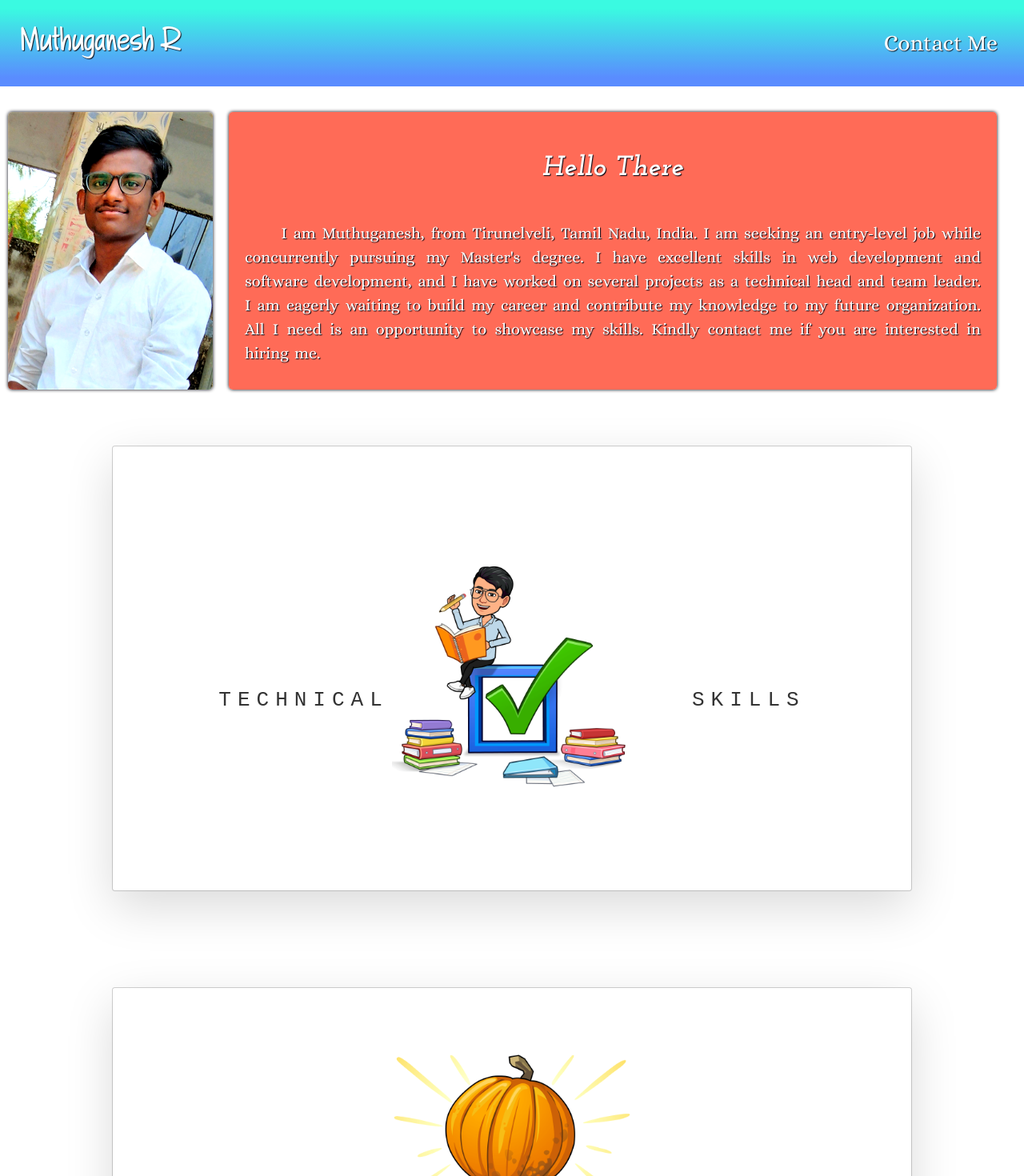
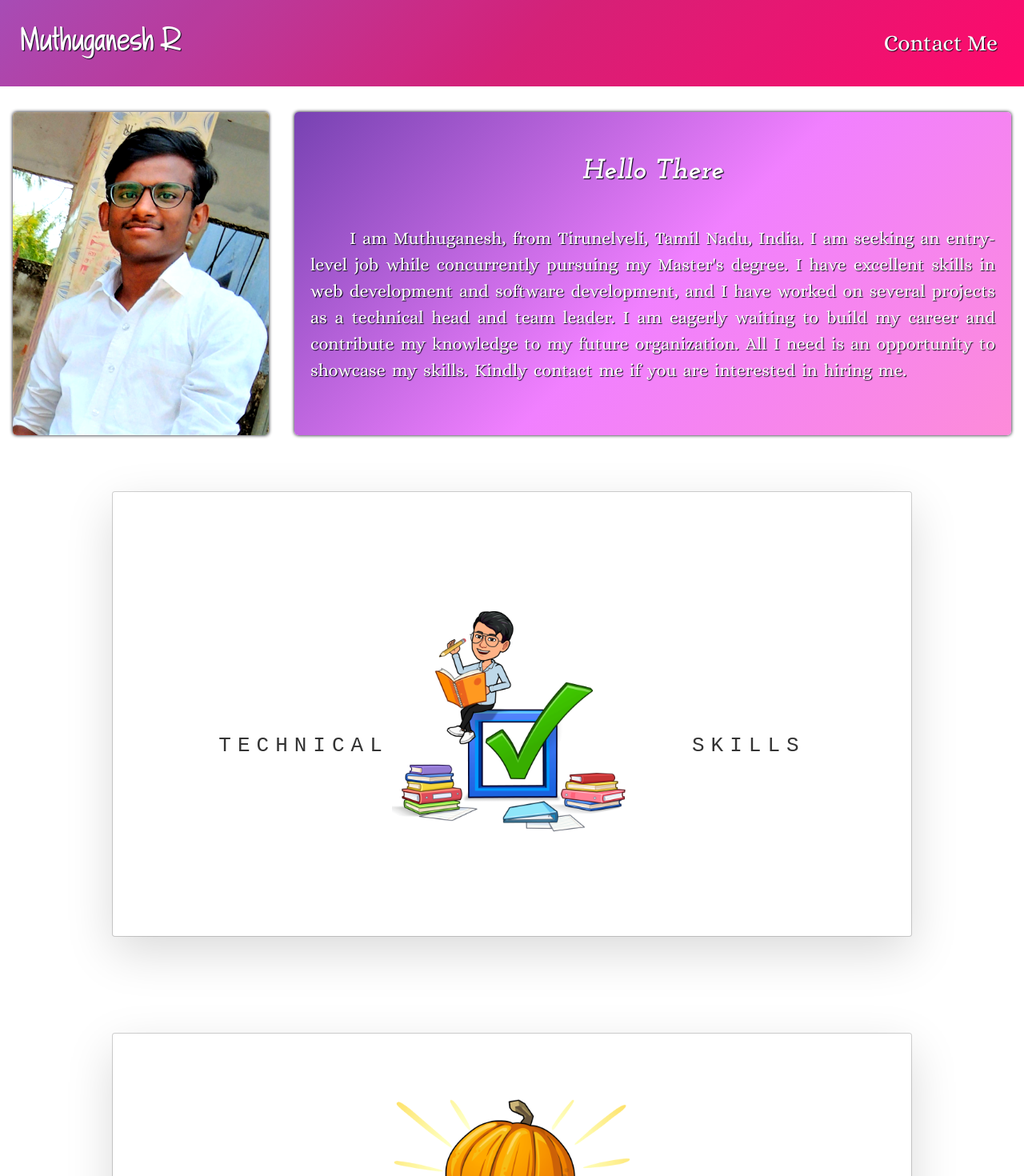
Before and after one commit to muthu12-sudo/Portfolio-MG, a React (Vite) app: page / in a window 1280 px wide. Shown: the top 1470 px of the page at 80% size. Built offline with nearby package versions, Linux system fonts and the light colour scheme.

Commit message:
Some Color Changes

```diff
--- a/src/Contents/FlipCard.tsx
+++ b/src/Contents/FlipCard.tsx
@@ -16,7 +16,7 @@ export default function Skills(props: Props) {
           <div className="card__side card__side--back">
             <div
               className="card__cover"
-              style={{ backgroundColor: `rgb(${props.backColor})` }}>
+              style={{ background: `linear-gradient(${props.backColor})` }}>
               <h4 className="card__heading">
                 <span className="card__heading-span">
                   {props.cardDetailHeading}
--- a/src/main.tsx
+++ b/src/main.tsx
@@ -45,7 +45,7 @@ ReactDOM.createRoot(document.getElementById("root")!).render(
       list={acheivements}
       frontImage={Acheive}
       backImage={Acheive}
-      backColor={"255,67,54"}
+      backColor={"to right, #f9d423 0%, #ff4e50 100%"}
     />
     <ErrorPage />
   </React.StrictMode>
--- a/src/styles.css
+++ b/src/styles.css
@@ -56,9 +56,9 @@ html {
 }
 .NavbarContainer hr {
   margin: 0;
-  color: #f207f2;
-  opacity: 70%;
-  border-width: 2px;
+  color: gold;
+  opacity: 90%;
+  border-width: 2.5px;
 }
 
 .Navbar {
@@ -66,8 +66,13 @@ html {
   gap: 30px;
   padding: 25px;
   margin: 0;
-  background-image: linear-gradient(to bottom, #2afadf 10%, #4c83ff 90%);
-  opacity: 92%;
+  background-image: linear-gradient(
+    -225deg,
+    #a445b2 0%,
+    #d41872 52%,
+    #ff0066 100%
+  );
+  opacity: 96%;
   width: 100%;
   overflow: hidden;
   align-items: baseline;
@@ -86,7 +91,7 @@ html {
   color: #fff;
 }
 .Navbar :first-child:hover {
-  text-shadow: #f207f2 0px 0px 20px;
+  text-shadow: gold 0px 0px 20px;
 }
 .Navbar button:hover {
   box-shadow: #333 1px 1px 4px;
@@ -131,12 +136,13 @@ html {
   display: flex;
   flex-flow: row nowrap;
   overflow: hidden;
+  justify-content: space-around;
   padding-top: 20px;
 }
 
 #mgimg {
   margin: 10px;
-  width: 20%;
+  width: 25%;
   max-width: fit-content;
   overflow: hidden;
   border-radius: 5px;
@@ -161,10 +167,15 @@ html {
   -moz-box-shadow: 0px 0px 2px 3px rgba(82, 82, 82, 0.75);
 }
 .ProfileContainer {
-  width: 75%;
+  width: 70%;
   max-width: fit-content;
   padding: 20px;
-  background: rgba(255, 71, 46, 0.8);
+  background-image: linear-gradient(
+    -225deg,
+    #7742b2 0%,
+    #f180ff 52%,
+    #fd8bd9 100%
+  );
   border-radius: 5px;
   margin: 10px;
   display: flex;
@@ -173,7 +184,7 @@ html {
 }
 .ProfileContainer p {
   font-family: "Alice";
-  font-size: 20px;
+  font-size: 22px;
   word-spacing: 3px;
   margin-top: 40px;
   text-shadow: #01030f 1px 1px 1px;
@@ -182,7 +193,7 @@ html {
 }
 .ProfileContainer h1 {
   font-family: "Josefin Slab";
-  margin-top: 30px;
+  margin-top: 34px;
   color: #fff;
   text-shadow: #01030f 1px 1px 1px;
   font-size: 35px;
@@ -200,7 +211,7 @@ html {
     width: 90%;
   }
   .ProfileContainer p {
-    font-size: 18px;
+    font-size: 20px;
     margin-top: 20px;
   }
   #mgimg {
@@ -221,4 +232,7 @@ html {
   .ProfileContainer p {
     font-size: 18px;
   }
+  .ProfileContainer h1 {
+    font-size: 28px;
+  }
 }
--- a/src/stylesheet.css
+++ b/src/stylesheet.css
@@ -111,7 +111,12 @@ html {
   clip-path: polygon(0 0, 100% 0, 100% 85%, 0 100%);
   border-top-left-radius: 3px;
   border-top-right-radius: 3px;
-  background: rgba(229, 11, 44, 0.65);
+  background-image: linear-gradient(
+    -225deg,
+    #77ffd2 0%,
+    #6297db 48%,
+    #1eecff 100%
+  );
 }
 .card__heading {
   text-align: center;
```
Also changed, not shown: public/icon.png (added).
